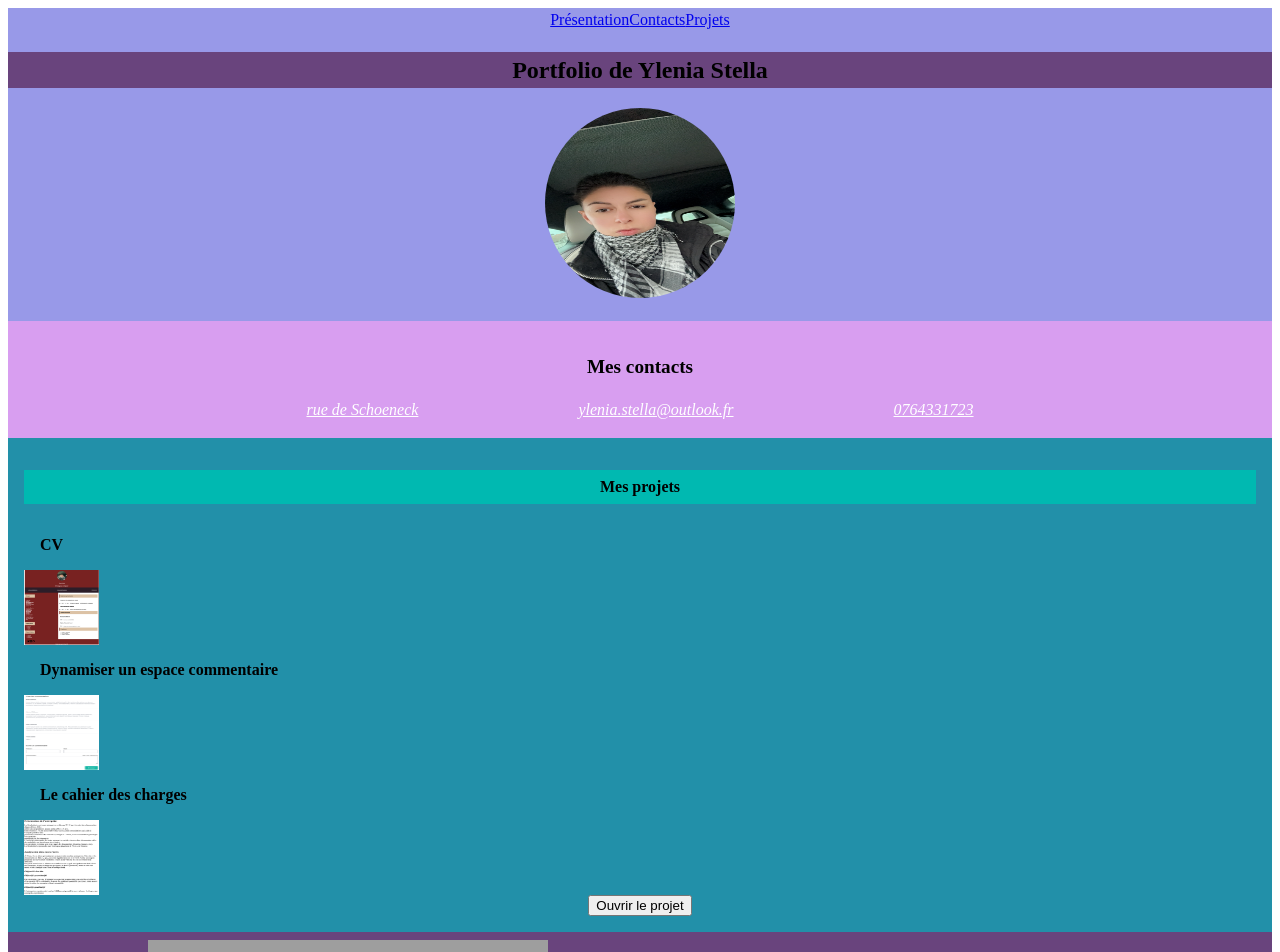
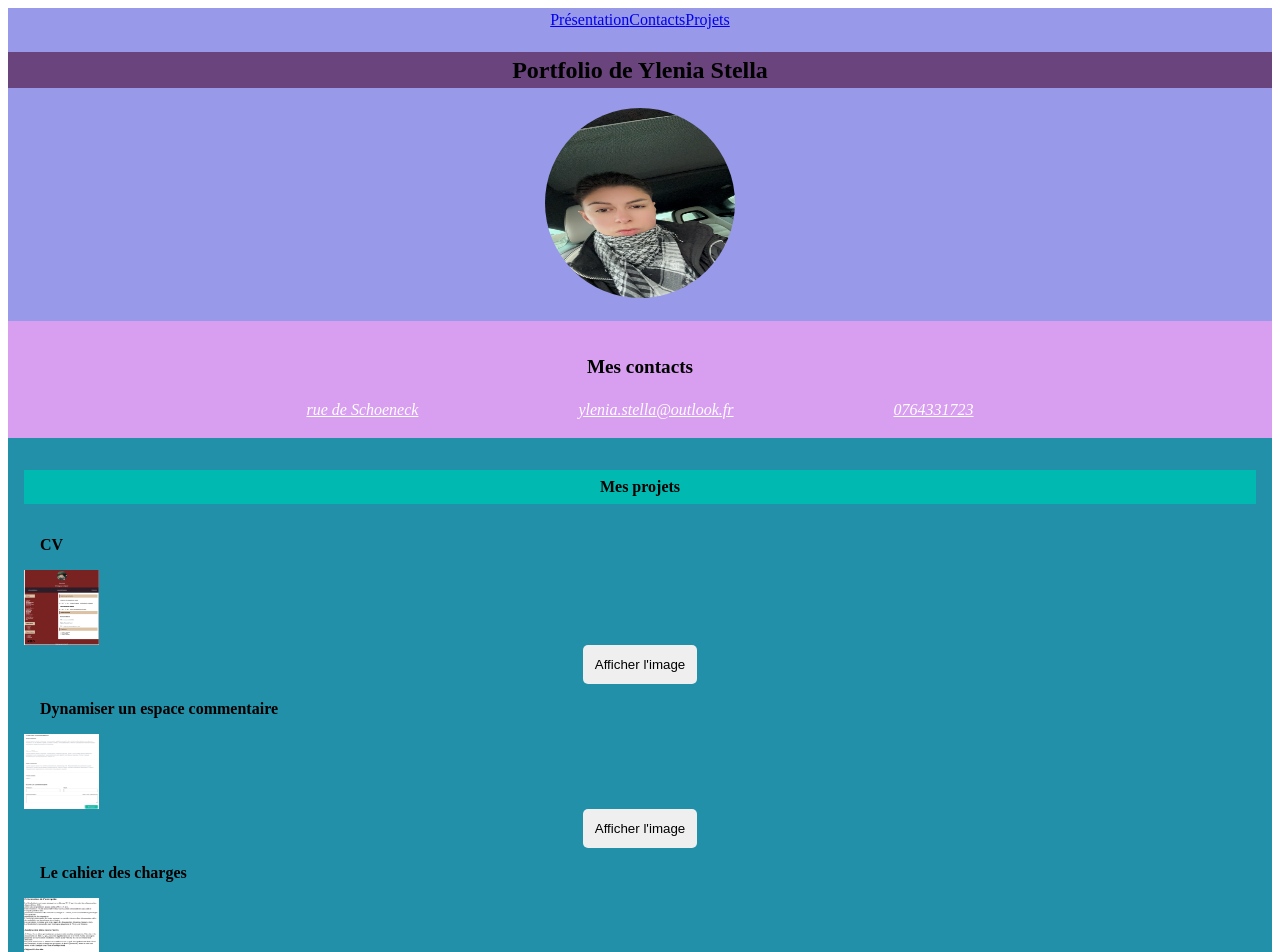
Before and after one commit to yleniastella11/mon-projet-vue, a Vue app: page /projects in a window 1280 px wide. Shown: the top 952 px of the page. Built offline with nearby package versions, Linux system fonts and the light colour scheme; grey boxes are pictures that could not be loaded.

Commit message:
modification

```diff
--- a/src/App.vue
+++ b/src/App.vue
@@ -10,7 +10,6 @@
 </template>
 
 <script setup>
-import Home from "./views/HomeView.vue";
 import Header from "./components/Header.vue";
 import Footer from "./components/Footer.vue";
 import { RouterView } from "vue-router";
--- a/src/views/Projects.vue
+++ b/src/views/Projects.vue
@@ -4,8 +4,8 @@
         <section v-for="project in projects">
           <h4>{{ project.title }}</h4>
             <img :src="project.image" alt="projects.image">
+            <button @click.exact="onClick">Afficher l'image</button>
         </section>
-        <button @click="openProject(project)">Ouvrir le projet</button>
     </div>
 </template>
 
@@ -33,18 +33,21 @@ const projects = [
   },
 ];
 
-function openProject(project) {
-  alert(`Vous avez ouvert ${project.cv}`);
-  alert(`Vous avez ouvert ${project.dynamiserunespacecommentaire}`);
-  alert(`Vous avez ouvert ${project.lecahierdescharges}`);
-}
 
+const onClick = () => {
+  console.log('Le projet est ouvert !');
+};
 </script>
 
 <style scoped>
+button {
+  color: black;
+  padding: 12px;
+  border: none;
+  border-radius: 5px;
+}
 img {
   display: block;
-  justify-content: left;
   width: 75px;
   height: 75px;
 }
@@ -62,7 +65,6 @@ h3 {
 
 h4{
   display: block;
-  justify-content: left;
   text-align: left;
   font-family: 'Times New Roman', Times, serif;
   margin: auto;
```
Also changed, not shown: src/views/HomeView.vue (indentation only).
